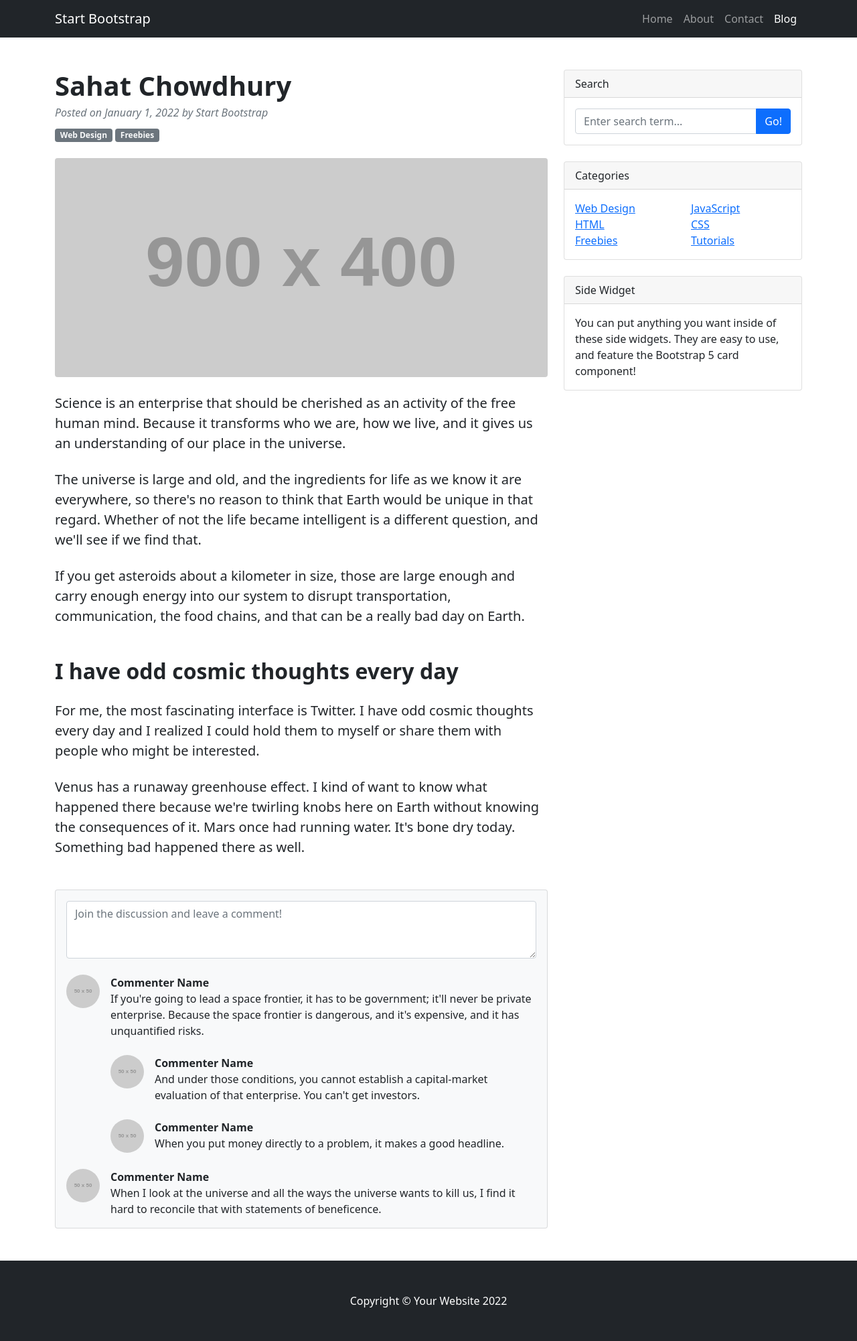
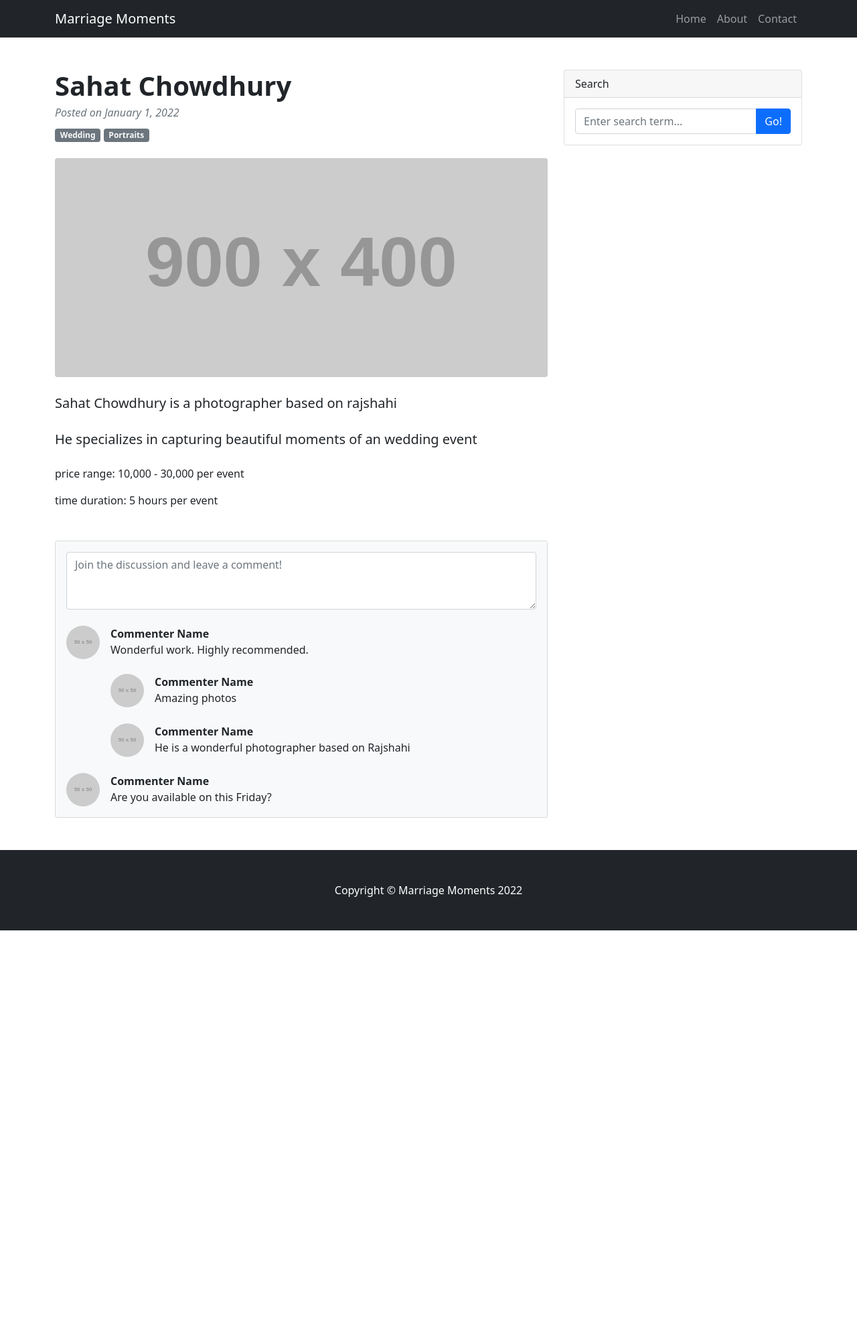
Before and after one commit to shadmanibnesaiful/Marriage_Moments, a Django app: page /photographer/details/3/ in a window 1280 px wide. Shown: the whole page at 67% size. After the commit the page ends 1389 px from the top, so only its background shows below. Run offline with Django 4.2, Linux system fonts and the light colour scheme; data comes from the database, SQL or seed files in the repository; both versions use the stored data as it was after the commit; grey boxes labelled with a size stand in for pictures from a placeholder-image service; some libraries are stand-ins or nearby versions.

Commit message:
updated photographer info page

```diff
--- a/templates/photographer/photographer_details.html
+++ b/templates/photographer/photographer_details.html
@@ -6,7 +6,7 @@
         <meta name="viewport" content="width=device-width, initial-scale=1, shrink-to-fit=no" />
         <meta name="description" content="" />
         <meta name="author" content="" />
-        <title>Blog Post - Start Bootstrap Template</title>
+        <title>Marriage Moments - photographer details</title>
         <!-- Favicon-->
         <link rel="icon" type="image/x-icon" href="assets/favicon.ico" />
         <!-- Core theme CSS (includes Bootstrap)-->
@@ -16,14 +16,14 @@
         <!-- Responsive navbar-->
         <nav class="navbar navbar-expand-lg navbar-dark bg-dark">
             <div class="container">
-                <a class="navbar-brand" href="#!">Start Bootstrap</a>
+                <a class="navbar-brand" href="#!">Marriage Moments</a>
                 <button class="navbar-toggler" type="button" data-bs-toggle="collapse" data-bs-target="#navbarSupportedContent" aria-controls="navbarSupportedContent" aria-expanded="false" aria-label="Toggle navigation"><span class="navbar-toggler-icon"></span></button>
                 <div class="collapse navbar-collapse" id="navbarSupportedContent">
                     <ul class="navbar-nav ms-auto mb-2 mb-lg-0">
                         <li class="nav-item"><a class="nav-link" href="#">Home</a></li>
                         <li class="nav-item"><a class="nav-link" href="#!">About</a></li>
                         <li class="nav-item"><a class="nav-link" href="#!">Contact</a></li>
-                        <li class="nav-item"><a class="nav-link active" aria-current="page" href="#">Blog</a></li>
+{#                        <li class="nav-item"><a class="nav-link active" aria-current="page" href="#">Blog</a></li>#}
                     </ul>
                 </div>
             </div>
@@ -39,21 +39,19 @@
                             <!-- Post title-->
                             <h1 class="fw-bolder mb-1">{{ photographer.name }}</h1>
                             <!-- Post meta content-->
-                            <div class="text-muted fst-italic mb-2">Posted on January 1, 2022 by Start Bootstrap</div>
+                            <div class="text-muted fst-italic mb-2">Posted on January 1, 2022</div>
                             <!-- Post categories-->
-                            <a class="badge bg-secondary text-decoration-none link-light" href="#!">Web Design</a>
-                            <a class="badge bg-secondary text-decoration-none link-light" href="#!">Freebies</a>
+                            <a class="badge bg-secondary text-decoration-none link-light" href="#!">Wedding</a>
+                            <a class="badge bg-secondary text-decoration-none link-light" href="#!">Portraits</a>
                         </header>
                         <!-- Preview image figure-->
                         <figure class="mb-4"><img class="img-fluid rounded" src="https://dummyimage.com/900x400/ced4da/6c757d.jpg" alt="..." /></figure>
                         <!-- Post content-->
                         <section class="mb-5">
-                            <p class="fs-5 mb-4">Science is an enterprise that should be cherished as an activity of the free human mind. Because it transforms who we are, how we live, and it gives us an understanding of our place in the universe.</p>
-                            <p class="fs-5 mb-4">The universe is large and old, and the ingredients for life as we know it are everywhere, so there's no reason to think that Earth would be unique in that regard. Whether of not the life became intelligent is a different question, and we'll see if we find that.</p>
-                            <p class="fs-5 mb-4">If you get asteroids about a kilometer in size, those are large enough and carry enough energy into our system to disrupt transportation, communication, the food chains, and that can be a really bad day on Earth.</p>
-                            <h2 class="fw-bolder mb-4 mt-5">I have odd cosmic thoughts every day</h2>
-                            <p class="fs-5 mb-4">For me, the most fascinating interface is Twitter. I have odd cosmic thoughts every day and I realized I could hold them to myself or share them with people who might be interested.</p>
-                            <p class="fs-5 mb-4">Venus has a runaway greenhouse effect. I kind of want to know what happened there because we're twirling knobs here on Earth without knowing the consequences of it. Mars once had running water. It's bone dry today. Something bad happened there as well.</p>
+                            <p class="fs-5 mb-4">{{ photographer.name }} is a photographer based on {{ photographer.address }}</p>
+                            <p class="fs-5 mb-4">He specializes in capturing beautiful moments of an wedding event</p>
+                            <p>price range: 10,000 - 30,000 per event</p>
+                            <p>time duration: 5 hours per event</p>
                         </section>
                     </article>
                     <!-- Comments section-->
@@ -68,13 +66,13 @@
                                     <div class="flex-shrink-0"><img class="rounded-circle" src="https://dummyimage.com/50x50/ced4da/6c757d.jpg" alt="..." /></div>
                                     <div class="ms-3">
                                         <div class="fw-bold">Commenter Name</div>
-                                        If you're going to lead a space frontier, it has to be government; it'll never be private enterprise. Because the space frontier is dangerous, and it's expensive, and it has unquantified risks.
+                                        Wonderful work. Highly recommended.
                                         <!-- Child comment 1-->
                                         <div class="d-flex mt-4">
                                             <div class="flex-shrink-0"><img class="rounded-circle" src="https://dummyimage.com/50x50/ced4da/6c757d.jpg" alt="..." /></div>
                                             <div class="ms-3">
                                                 <div class="fw-bold">Commenter Name</div>
-                                                And under those conditions, you cannot establish a capital-market evaluation of that enterprise. You can't get investors.
+                                                Amazing photos
                                             </div>
                                         </div>
                                         <!-- Child comment 2-->
@@ -82,7 +80,7 @@
                                             <div class="flex-shrink-0"><img class="rounded-circle" src="https://dummyimage.com/50x50/ced4da/6c757d.jpg" alt="..." /></div>
                                             <div class="ms-3">
                                                 <div class="fw-bold">Commenter Name</div>
-                                                When you put money directly to a problem, it makes a good headline.
+                                                He is a wonderful photographer based on Rajshahi
                                             </div>
                                         </div>
                                     </div>
@@ -92,8 +90,7 @@
                                     <div class="flex-shrink-0"><img class="rounded-circle" src="https://dummyimage.com/50x50/ced4da/6c757d.jpg" alt="..." /></div>
                                     <div class="ms-3">
                                         <div class="fw-bold">Commenter Name</div>
-                                        When I look at the universe and all the ways the universe wants to kill us, I find it hard to reconcile that with statements of beneficence.
-                                    </div>
+                                        Are you available on this Friday?
                                 </div>
                             </div>
                         </div>
@@ -112,38 +109,38 @@
                         </div>
                     </div>
                     <!-- Categories widget-->
-                    <div class="card mb-4">
-                        <div class="card-header">Categories</div>
-                        <div class="card-body">
-                            <div class="row">
-                                <div class="col-sm-6">
-                                    <ul class="list-unstyled mb-0">
-                                        <li><a href="#!">Web Design</a></li>
-                                        <li><a href="#!">HTML</a></li>
-                                        <li><a href="#!">Freebies</a></li>
-                                    </ul>
-                                </div>
-                                <div class="col-sm-6">
-                                    <ul class="list-unstyled mb-0">
-                                        <li><a href="#!">JavaScript</a></li>
-                                        <li><a href="#!">CSS</a></li>
-                                        <li><a href="#!">Tutorials</a></li>
-                                    </ul>
-                                </div>
-                            </div>
-                        </div>
-                    </div>
+{#                    <div class="card mb-4">#}
+{#                        <div class="card-header">Categories</div>#}
+{#                        <div class="card-body">#}
+{#                            <div class="row">#}
+{#                                <div class="col-sm-6">#}
+{#                                    <ul class="list-unstyled mb-0">#}
+{#                                        <li><a href="#!">Web Design</a></li>#}
+{#                                        <li><a href="#!">HTML</a></li>#}
+{#                                        <li><a href="#!">Freebies</a></li>#}
+{#                                    </ul>#}
+{#                                </div>#}
+{#                                <div class="col-sm-6">#}
+{#                                    <ul class="list-unstyled mb-0">#}
+{#                                        <li><a href="#!">JavaScript</a></li>#}
+{#                                        <li><a href="#!">CSS</a></li>#}
+{#                                        <li><a href="#!">Tutorials</a></li>#}
+{#                                    </ul>#}
+{#                                </div>#}
+{#                            </div>#}
+{#                        </div>#}
+{#                    </div>#}
                     <!-- Side widget-->
-                    <div class="card mb-4">
-                        <div class="card-header">Side Widget</div>
-                        <div class="card-body">You can put anything you want inside of these side widgets. They are easy to use, and feature the Bootstrap 5 card component!</div>
-                    </div>
+{#                    <div class="card mb-4">#}
+{#                        <div class="card-header">Side Widget</div>#}
+{#                        <div class="card-body">You can put anything you want inside of these side widgets. They are easy to use, and feature the Bootstrap 5 card component!</div>#}
+{#                    </div>#}
                 </div>
             </div>
         </div>
         <!-- Footer-->
         <footer class="py-5 bg-dark">
-            <div class="container"><p class="m-0 text-center text-white">Copyright &copy; Your Website 2022</p></div>
+            <div class="container"><p class="m-0 text-center text-white">Copyright &copy; Marriage Moments 2022</p></div>
         </footer>
         <!-- Bootstrap core JS-->
         <script src="https://cdn.jsdelivr.net/npm/bootstrap@5.1.3/dist/js/bootstrap.bundle.min.js"></script>
```
Also changed, not shown: templates/customer/home.html (+5 -6 lines), db.sqlite3, static/images/183542047_177059850963445_3365378512859373907_n.jpg (added), static/images/278595686_378815277454567_4931396350469480847_n.jpg (added), static/images/305398942_713626416797278_8364884463199091258_n.jpg (added), static/images/305878841_715074523319134_841093912324693640_n.jpg (added).
